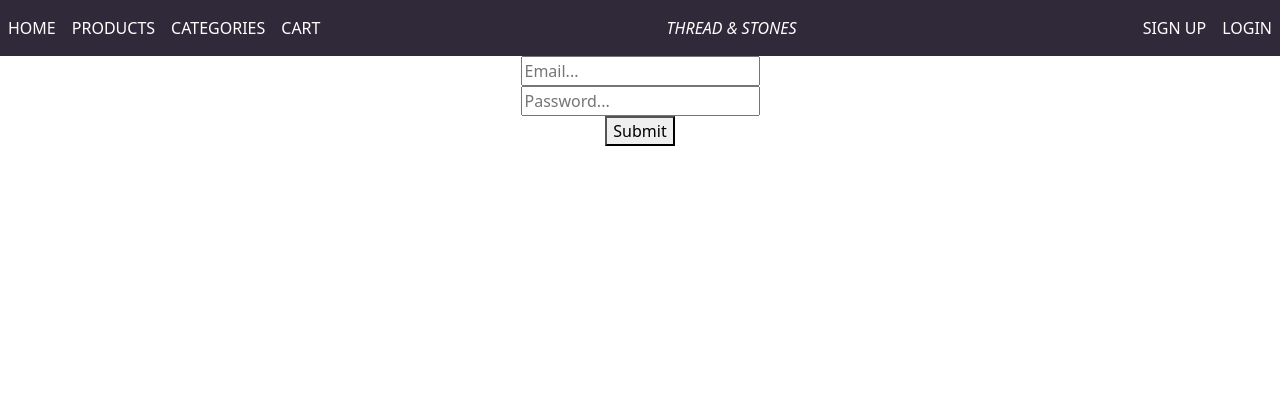
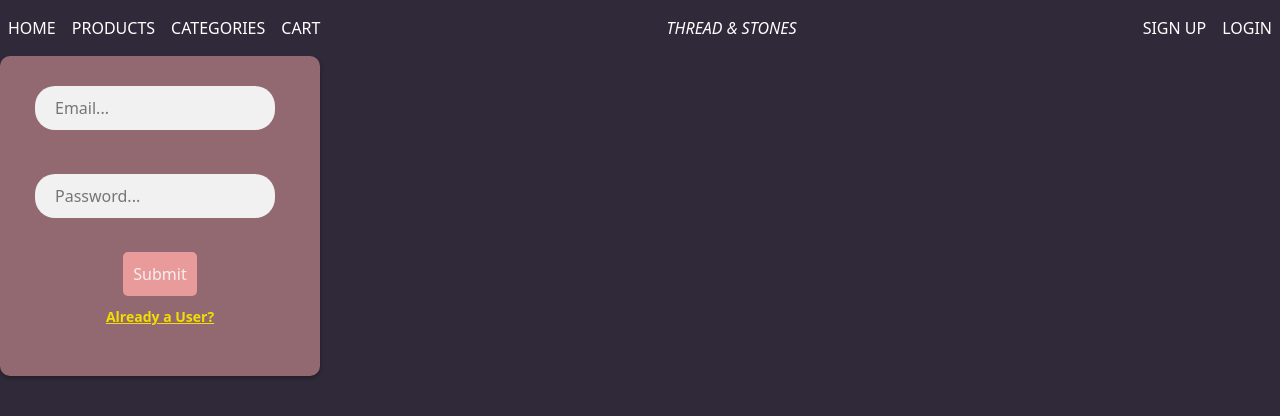
Before and after one commit to Knowledge-Streams-KS/react-e-commerce-maryam2497, a React (Create React App) app: page /signUpForm in a window 1280 px wide. Shown: the top 416 px of the page. Built offline with nearby package versions, Linux system fonts and the light colour scheme.

Commit message:
styling added to SignUp page

```diff
--- /dev/null
+++ b/src/Pages/signUpForm/signUpForm.css
@@ -0,0 +1,85 @@
+body{
+    height: 100vh;
+    background-color: #302939;
+    align-items: center;
+}
+.signup-form {
+    display: flex;
+    flex-direction: column;
+    align-items: center;
+    background-color: rgba(243, 170, 170, 0.5);
+    border-radius: 10px;
+    box-shadow: 0 2px 5px rgba(0, 0, 0, 0.3);
+    padding: 20px;
+    height: 40vh;
+    width: 40vh;
+  }
+
+  .form-field {
+    display: flex;
+    flex-direction: column;
+    align-items: center;
+    width: 100%;
+    margin: 10px;
+
+  }
+
+  .form-field input {
+    background-color: #f1f1f1;
+    color: #302939;
+    border: none;
+    border-radius: 20px;
+    padding: 10px 20px;
+    margin-right: 10px;
+    width: 30vh;
+  }
+
+  .form-field input:focus {
+    outline: none;
+    box-shadow: 0 0 3px rgba(0, 0, 0, 0.3);
+  }
+
+  .form-error {
+    color: red;
+  }
+
+  .form-button {
+    background-color: #e99b9b;
+    border: none;
+    border-radius: 5px;
+    color: #f5efef;
+    font-size: 24px;
+    margin: 10px;
+    padding: 10px 20px;
+    text-decoration: none;
+    transition: all 0.2s;
+  }
+
+  .form-button:hover {
+    background-color: #50595c;
+    color: #ffd8d8;
+  }
+  .error {
+    color: red;
+  }
+
+  .submit-button {
+    background-color: #e99b9b;
+    color: #f5efef;
+    border: none;
+    border-radius: 5px;
+    padding: 10px;
+    transition: all 0.2s ease-in-out;
+
+  }
+
+  .submit-button:hover {
+    background-color: #50595c;
+    color: #ffd8d8;
+  }
+  .already-user-link {
+    color: #f1de03;
+    font-size: 14px;
+    margin-top: 10px;
+    font-weight: bold;
+  }
--- a/src/Pages/signUpForm/signUpForm.jsx
+++ b/src/Pages/signUpForm/signUpForm.jsx
@@ -3,6 +3,7 @@ import { Formik, Form, Field, ErrorMessage } from "formik";
 import * as Yup from "yup";
 import { Link, useNavigate } from "react-router-dom";
 import { getAuth, createUserWithEmailAndPassword } from "firebase/auth";
+import "./signUpForm.css";
 import app from "../../firebase";
 import { Navigate } from "react-router-dom";
 const SignUpForm = () => {
@@ -11,31 +12,21 @@ const SignUpForm = () => {
   const [password, setPassword] = useState({});
 
   const SignUp = (values) => {
-// const navigate = useNavigate();
 createUserWithEmailAndPassword(auth, values.email, values.password)
   .then((userCredential) => {
-    // Signed in
     const user = userCredential.user;
     console.log(user)
     alert("Successfully created account")
-    // navigate("/loginForm");
-    // ...
   })
   .catch((error) => {
     const errorCode = error.code;
-    // const errorMessage = error.message;
     alert(errorCode)
-    // ..
   });
   }
 
   const [formData, setFormData] = useState({
     email: "",
-    // firstName: "",
-    // lastName: "",
-    // phoneNumber: "",
     password: "",
-    // passwordConfirmation: "",
   });
 
   const handleSubmit = (values) => {
@@ -49,65 +40,39 @@ createUserWithEmailAndPassword(auth, values.email, values.password)
     email: Yup.string()
       .email("Invalid email address")
       .required("Email is required"),
-      // firstName: Yup.string().required("First name is required"),
-      // lastName: Yup.string().required("Last name is required"),
-      // phoneNumber: Yup.string()
-      // .matches(
-      //   /^((\+92)?(0092)?(92)?(0)?)(3)([0-9]{9})$/,
-      //   "Invalid phone number format"
-      // )
-      // .required("Phone number is required"),
     password: Yup.string()
       .min(6, "Password must be at least 6 characters")
       .required("Password is required"),
-      // passwordConfirmation: Yup.string().label('confirm password').required().oneOf([Yup.ref('password'), null], 'Passwords must match'),
   });
 
   return (
     <Formik
       initialValues={{
         email: "",
-        // firstName: "",
-        // lastName: "",
-        // phoneNumber: "",
         password: "",
-        // passwordConfirmation: "",
       }}
       onSubmit={handleSubmit}
       validationSchema={validationSchema}
     >
       {({ isSubmitting }) => (
-        <Form>
+        <Form className="signup-form">
+          <div className="form-field">
           <Field type="email" name="email" placeholder="Email..." />
           <ErrorMessage name="email" component="div" />
           <br />
-          {/* <Field type="text" name="firstName" placeholder="First Name..." />
-          <ErrorMessage name="firstName" component="div" />
-          <br />
-          <Field type="text" name="lastName" placeholder="Last Name..." />
-          <ErrorMessage name="lastName" component="div" />
-          <br />
-          <Field type="text" name="phoneNumber" placeholder="Phone Number..." />
-          <ErrorMessage name="phoneNumber" component="div" />
-          <br /> */}
-          <Field type="password" name="password" placeholder="Password..." />
+          </div>
+          <div className="form-field">
+          <Field  type="password" name="password" placeholder="Password..." />
           <ErrorMessage name="password" component="div" />
-          <br />
-          {/* <Field
-            type="password"
-            name="passwordConfirmation"
-            placeholder="Comfirm Password..."
-          /> */}
-          {/* <ErrorMessage name="passwordConfirmation" component="div" />
-          <br /> */}
-          {/* <Link to="/home"> */}
-          <button type="submit" disabled={isSubmitting}>
+          <br /></div>
+          <button type="submit" disabled={isSubmitting} className="submit-button">
             Submit
           </button>
-          {/* </Link> */}
+          <Link to="/loginForm" className="already-user-link">Already a User?</Link>
         </Form>
       )}
     </Formik>
+
   );
 };
 
```
